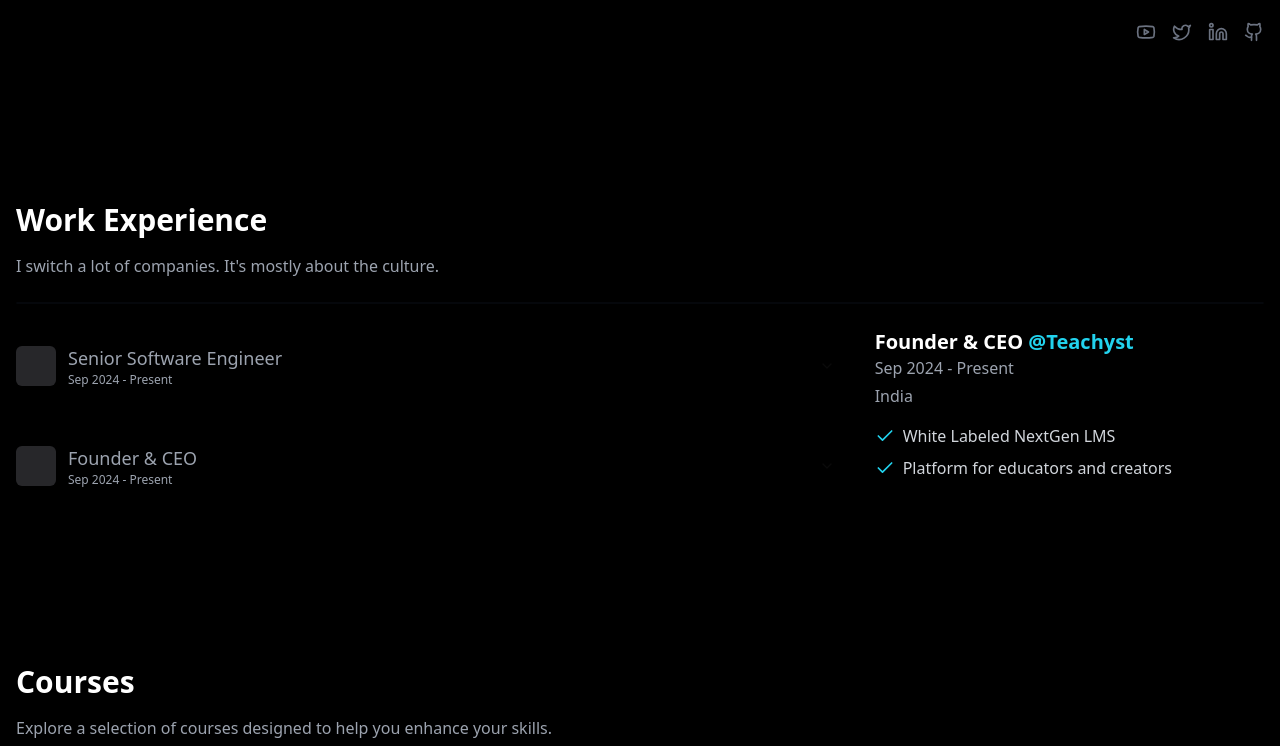
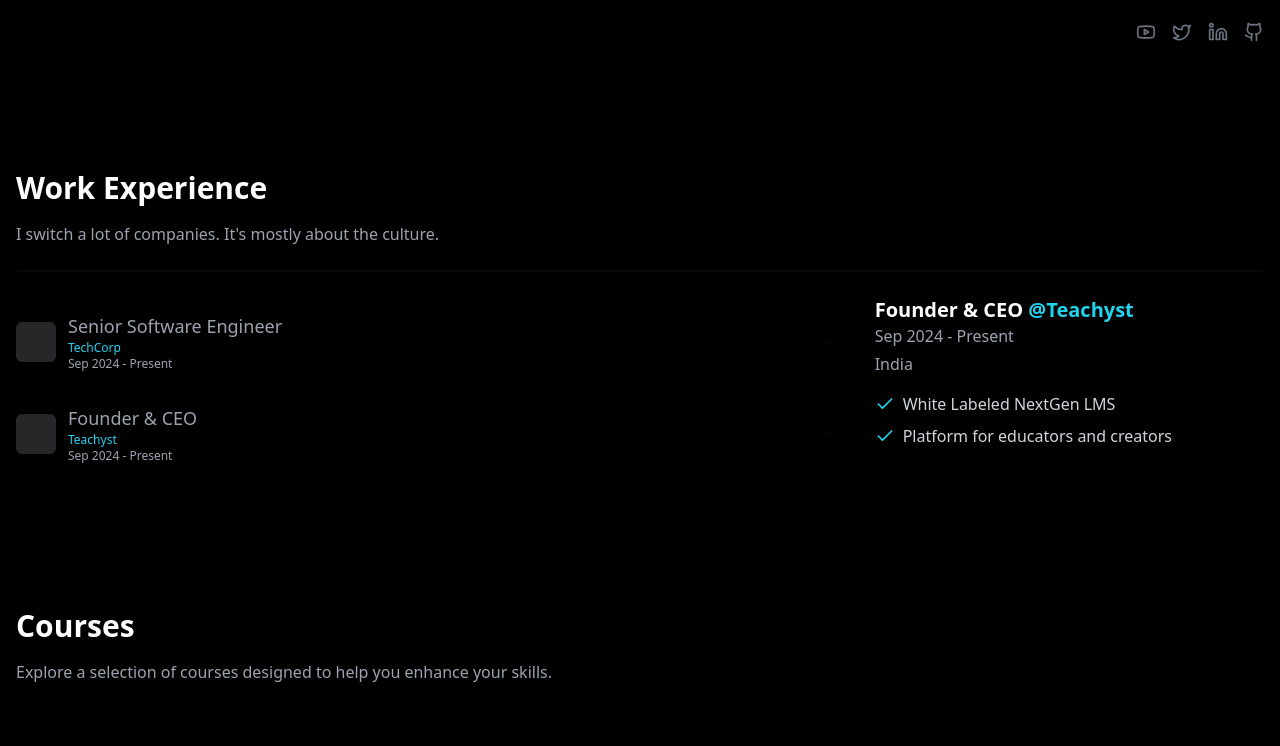
Before and after one commit to morshedulmunna/exacademy, a Next.js app: page / in a window 1280 px wide. Shown: the part 566-1312 px from the top of the page. Built offline with nearby package versions, Linux system fonts and the light colour scheme.

Commit message:
Enhance WorkExperience component by adding company logos and links; adjust layout for improved presentation

```diff
--- a/src/components/work-experiance/WorkExperiance.tsx
+++ b/src/components/work-experiance/WorkExperiance.tsx
@@ -10,7 +10,8 @@ const workExperiences = [
     title: "Senior Software Engineer",
     period: "Sep 2024 - Present",
     company: "TechCorp",
-
+    companyLink: "#",
+    companyLogo: "/images/company-logos/techcorp.png",
     responsibilities: [
       "Built robust, high-performance microservices using Golang",
       "Architected scalable microservices-based systems",
@@ -27,6 +28,7 @@ const workExperiences = [
     period: "Sep 2024 - Present",
     company: "Teachyst",
     companyLink: "#",
+    companyLogo: "/images/company-logos/teachyst.png",
     responsibilities: [
       "Developed and launched a white-labeled NextGen LMS platform",
       "Created a platform for educators and creators",
@@ -41,13 +43,13 @@ export default function WorkExperiance({}: Props) {
   return (
     <>
       {/* Work Experience */}
-      <section className="py-20">
+      <section className="py-12">
         <div className="container mx-auto">
           <h2 className="text-3xl font-bold mb-4">Work Experience</h2>
           <p className="text-gray-400">I switch a lot of companies. It's mostly about the culture.</p>
           <div className="border-[1px] w-full rounded-full my-6 border-gray-900/30"></div>
           <div className="grid md:grid-cols-3 gap-10">
-            <div className="space-y-6 md:col-span-2">
+            <div className="md:col-span-2">
               {workExperiences.map((experience, index) => (
                 <WorkExperienceCard key={index} {...experience} />
               ))}
--- a/src/components/work-experiance/WorkExperienceCard.tsx
+++ b/src/components/work-experiance/WorkExperienceCard.tsx
@@ -1,6 +1,7 @@
 import React from "react";
 import { Accordion, AccordionContent, AccordionItem, AccordionTrigger } from "@/components/ui/accordion";
 import { Card } from "@/components/work-experiance/card";
+import Link from "next/link";
 
 interface WorkExperienceCardProps {
   title: string;
@@ -22,6 +23,9 @@ export default function WorkExperienceCard({ title, period, company, companyLink
               {icon || <div className="bg-zinc-800 w-10 h-10 p-2 rounded-md" />}
               <div className="flex justify-start flex-col">
                 <p className="text-gray-400 group-hover:text-cyan-400 text-lg transition-all ease-linear duration-300">{title}</p>
+                <Link target="_blank" href={"https://google.com/"} className="text-cyan-400 hover:underline text-start text-xs">
+                  {company}
+                </Link>
                 <p className="text-gray-400 text-start text-xs">{period}</p>
               </div>
             </div>
@@ -35,7 +39,6 @@ export default function WorkExperienceCard({ title, period, company, companyLink
               ))}
             </div>
 
-            <div>
             <div className="mt-4 ml-4 md:ml-12">
               <h4 className="text-sm text-gray-400 group-hover:text-white font-semibold mb-2">Skills</h4>
               <div className="flex flex-wrap gap-2">
@@ -49,7 +52,6 @@ export default function WorkExperienceCard({ title, period, company, companyLink
                 ))}
               </div>
             </div>
-            </div>
           </AccordionContent>
         </AccordionItem>
       </Accordion>
```
Lines whose indentation alone changed are shown as unchanged.
